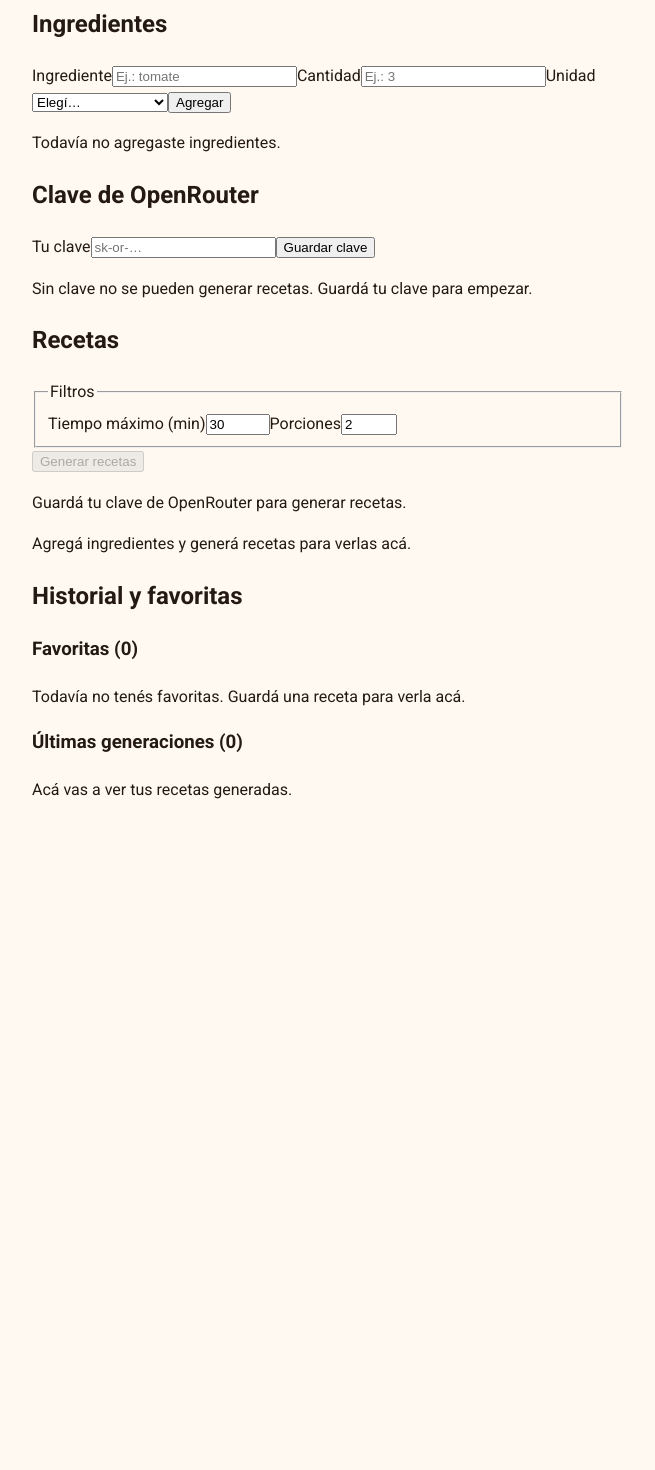
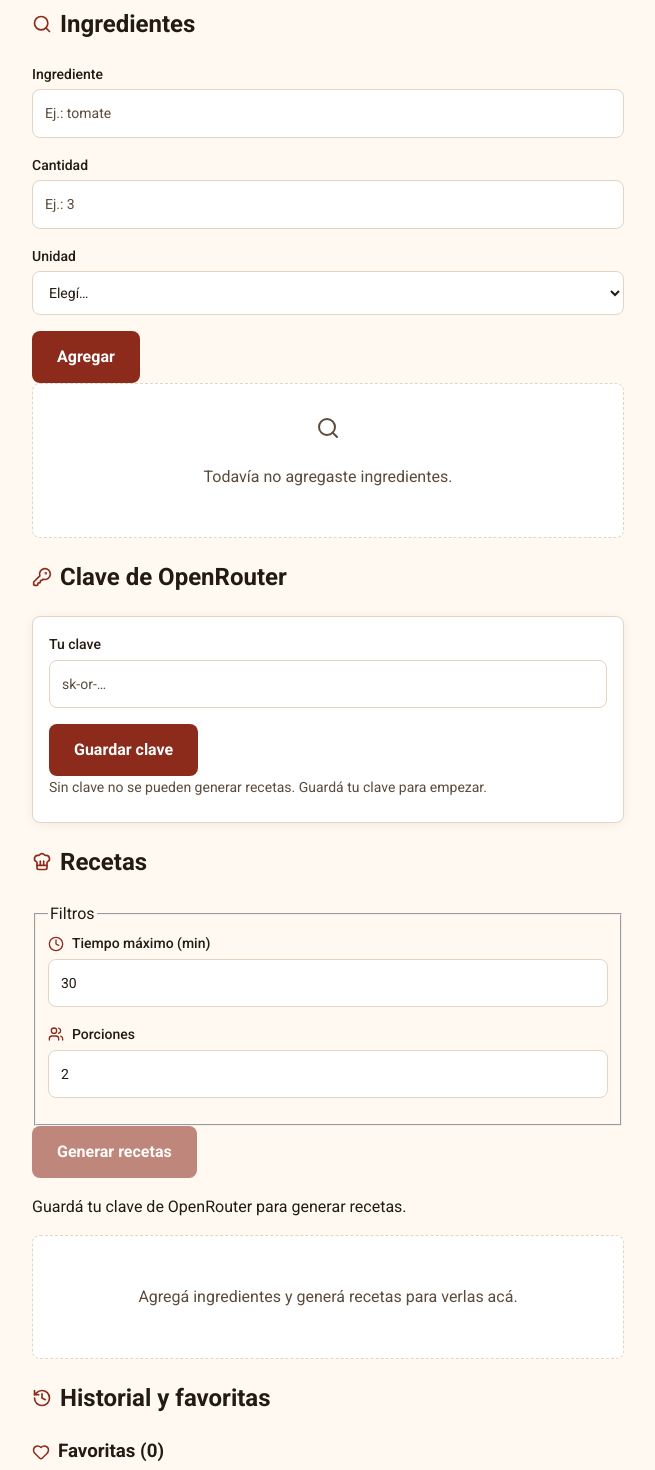
Before and after one commit to LucianoBarberis/MiniChef, a React (Vite) app: page / in a window 1280 px wide. Shown: the part 140-1610 px from the top of the page, without its empty margins (312-967 px from the left). Before the commit the page ends 982 px from the top, so only its background shows below. Built offline with nearby package versions, Linux system fonts and the light colour scheme.

Commit message:
feat(icons): replace XIcon with lucide icons and hook surface classes

```diff
--- a/src/features/ingredients/IngredientsSection.tsx
+++ b/src/features/ingredients/IngredientsSection.tsx
@@ -1,27 +1,8 @@
 import { useRef, useState } from 'react'
+import { Search, X } from 'lucide-react'
 import { UNITS, UNIT_LABELS, type Unit } from '../../lib/storage/ingredients.ts'
 import { INGREDIENT_ERROR_MESSAGES, useIngredients, type IngredientDraft } from './useIngredients.ts'
 import { suggestIngredients } from './staples.ts'
-
-/** Lucide `x` icon (inline SVG: no extra dependency for a single glyph). */
-function XIcon() {
-  return (
-    <svg
-      aria-hidden="true"
-      width="16"
-      height="16"
-      viewBox="0 0 24 24"
-      fill="none"
-      stroke="currentColor"
-      strokeWidth="2"
-      strokeLinecap="round"
-      strokeLinejoin="round"
-    >
-      <path d="M18 6 6 18" />
-      <path d="m6 6 12 12" />
-    </svg>
-  )
-}
 
 /** Shared controller type so App can lift state for the generation section. */
 export type IngredientsController = ReturnType<typeof useIngredients>
@@ -59,9 +40,11 @@ export function IngredientsSection({ controller }: { controller: IngredientsCont
 
   return (
     <section aria-labelledby="ingredientes-titulo">
-      <h2 id="ingredientes-titulo">Ingredientes</h2>
+      <h2 id="ingredientes-titulo" className="section-heading">
+        <Search size={20} aria-hidden="true" /> Ingredientes
+      </h2>
       <form onSubmit={submit}>
-        <label>
+        <label className="field">
           Ingrediente
           <input
             value={name}
@@ -74,7 +57,7 @@ export function IngredientsSection({ controller }: { controller: IngredientsCont
           />
         </label>
         {touched && suggestions.length > 0 && (
-          <ul role="listbox" aria-label="Sugerencias">
+          <ul role="listbox" aria-label="Sugerencias" className="suggestions">
             {suggestions.map((item) => (
               <li key={item}>
                 <button type="button" onClick={() => acceptSuggestion(item)}>
@@ -84,7 +67,7 @@ export function IngredientsSection({ controller }: { controller: IngredientsCont
             ))}
           </ul>
         )}
-        <label>
+        <label className="field">
           Cantidad
           <input
             ref={amountRef}
@@ -94,7 +77,7 @@ export function IngredientsSection({ controller }: { controller: IngredientsCont
             inputMode="decimal"
           />
         </label>
-        <label>
+        <label className="field">
           Unidad
           <select value={unit} onChange={(event) => setUnit(event.target.value as Unit | '')}>
             <option value="">Elegí…</option>
@@ -105,18 +88,26 @@ export function IngredientsSection({ controller }: { controller: IngredientsCont
             ))}
           </select>
         </label>
-        <button type="submit">Agregar</button>
-        {error !== null && <p role="alert">{INGREDIENT_ERROR_MESSAGES[error]}</p>}
+        <button type="submit" className="btn-primary">Agregar</button>
+        {error !== null && <p role="alert" className="alert">{INGREDIENT_ERROR_MESSAGES[error]}</p>}
       </form>
       {ingredients.length === 0 ? (
-        <p>Todavía no agregaste ingredientes.</p>
+        <div className="empty-state">
+          <Search size={24} aria-hidden="true" />
+          <p>Todavía no agregaste ingredientes.</p>
+        </div>
       ) : (
-        <ul aria-label="Tus ingredientes">
+        <ul aria-label="Tus ingredientes" className="chip-list">
           {ingredients.map((item) => (
-            <li key={item.id}>
+            <li key={item.id} className="chip">
               {item.name} {item.amount} {UNIT_LABELS[item.unit]}{' '}
-              <button type="button" aria-label={`Quitar ${item.name}`} onClick={() => remove(item.id)}>
-                <XIcon />
+              <button
+                type="button"
+                className="chip-remove"
+                aria-label={`Quitar ${item.name}`}
+                onClick={() => remove(item.id)}
+              >
+                <X size={16} aria-hidden="true" />
               </button>
             </li>
           ))}
--- a/src/features/recipes/FilterBar.tsx
+++ b/src/features/recipes/FilterBar.tsx
@@ -1,3 +1,4 @@
+import { Clock, Users } from 'lucide-react'
 import { DEFAULT_FILTERS, type GenerationFilters } from '../../lib/prompt/builders.ts'
 
 interface FilterBarProps {
@@ -16,8 +17,10 @@ export function FilterBar({ filters, onChange, disabled }: FilterBarProps) {
   return (
     <fieldset>
       <legend>Filtros</legend>
-      <label>
-        Tiempo máximo (min)
+      <label className="field">
+        <span className="section-heading">
+          <Clock size={16} aria-hidden="true" /> Tiempo máximo (min)
+        </span>
         <input
           type="number"
           min={5}
@@ -32,8 +35,10 @@ export function FilterBar({ filters, onChange, disabled }: FilterBarProps) {
           }
         />
       </label>
-      <label>
-        Porciones
+      <label className="field">
+        <span className="section-heading">
+          <Users size={16} aria-hidden="true" /> Porciones
+        </span>
         <input
           type="number"
           min={1}
--- a/src/features/recipes/GenerationSection.tsx
+++ b/src/features/recipes/GenerationSection.tsx
@@ -1,4 +1,5 @@
 import { useEffect, useRef, useState } from 'react'
+import { ChefHat } from 'lucide-react'
 import { API_ERROR_MESSAGES } from '../../lib/openrouter/errors.ts'
 import type { GenerationPayload, Recipe } from '../../lib/openrouter/recipeSchema.ts'
 import { DEFAULT_FILTERS, type GenerationFilters } from '../../lib/prompt/builders.ts'
@@ -40,11 +41,14 @@ export function GenerationSection({ ingredients, apiKey, onSuccess }: Generation
 
   return (
     <section aria-labelledby="recetas-titulo">
-      <h2 id="recetas-titulo">Recetas</h2>
+      <h2 id="recetas-titulo" className="section-heading">
+        <ChefHat size={20} aria-hidden="true" /> Recetas
+      </h2>
       <form onSubmit={submit}>
         <FilterBar filters={filters} onChange={setFilters} disabled={loading} />
         <button
           type="submit"
+          className="btn-primary"
           disabled={blockedKey || blockedIngredients || loading}
         >
           {loading ? 'Generando…' : 'Generar recetas'}
@@ -52,7 +56,7 @@ export function GenerationSection({ ingredients, apiKey, onSuccess }: Generation
       </form>
       {blockedKey && <p>Guardá tu clave de OpenRouter para generar recetas.</p>}
       {!blockedKey && blockedIngredients && <p>Agregá al menos un ingrediente para generar.</p>}
-      {error !== null && <p role="alert">{API_ERROR_MESSAGES[error]}</p>}
+      {error !== null && <p role="alert" className="alert">{API_ERROR_MESSAGES[error]}</p>}
       <RecipeCards status={status} payload={payload} onSelect={setSelected} />
       <RecipeDetail recipe={selected} onClose={() => setSelected(null)} />
     </section>
--- a/src/features/recipes/HistorySection.tsx
+++ b/src/features/recipes/HistorySection.tsx
@@ -1,3 +1,4 @@
+import { Heart, History } from 'lucide-react'
 import type { StoredRecipe } from '../../lib/storage/history.ts'
 import type { HistoryController } from './useHistory.ts'
 
@@ -13,6 +14,7 @@ function FavoriteButton({
   return (
     <button
       type="button"
+      className="btn-ghost"
       aria-pressed={isFavorite}
       aria-label={isFavorite ? `Quitar ${recipe.title} de favoritas` : `Guardar ${recipe.title} en favoritas`}
       onClick={() => onToggle(recipe.id)}
@@ -33,13 +35,20 @@ export function HistorySection({ controller }: { controller: HistoryController }
 
   return (
     <section aria-labelledby="historial-titulo">
-      <h2 id="historial-titulo">Historial y favoritas</h2>
+      <h2 id="historial-titulo" className="section-heading">
+        <History size={20} aria-hidden="true" /> Historial y favoritas
+      </h2>
       <section aria-labelledby="favoritas-titulo">
-        <h3 id="favoritas-titulo">Favoritas ({favoriteRecipes.length})</h3>
+        <h3 id="favoritas-titulo" className="section-heading">
+          <Heart size={18} aria-hidden="true" /> Favoritas ({favoriteRecipes.length})
+        </h3>
         {favoriteRecipes.length === 0 ? (
-          <p>Todavía no tenés favoritas. Guardá una receta para verla acá.</p>
+          <div className="empty-state">
+            <Heart size={24} aria-hidden="true" />
+            <p>Todavía no tenés favoritas. Guardá una receta para verla acá.</p>
+          </div>
         ) : (
-          <ul aria-label="Tus favoritas">
+          <ul aria-label="Tus favoritas" className="list">
             {favoriteRecipes.map((recipe) => (
               <li key={recipe.id}>
                 {recipe.title}{' '}
@@ -52,19 +61,26 @@ export function HistorySection({ controller }: { controller: HistoryController }
       <section aria-labelledby="generaciones-titulo">
         <h3 id="generaciones-titulo">Últimas generaciones ({entries.length})</h3>
         {entries.length === 0 ? (
-          <p>Acá vas a ver tus recetas generadas.</p>
+          <div className="empty-state">
+            <History size={24} aria-hidden="true" />
+            <p>Acá vas a ver tus recetas generadas.</p>
+          </div>
         ) : (
           entries.map((entry) => (
-            <article key={entry.id}>
-              <h4>
+            <article key={entry.id} className="card">
+              <h4 className="card-title">
                 {new Date(entry.createdAt).toLocaleString('es')} ({entry.recipes.length}{' '}
                 {entry.recipes.length === 1 ? 'receta' : 'recetas'})
               </h4>
-              <ul>
+              <ul className="list">
                 {entry.recipes.map((recipe) => (
                   <li key={recipe.id}>
                     {recipe.title}
-                    {!recipe.strict && ' · flexible'}{' '}
+                    {!recipe.strict && (
+                      <>
+                        {' '}<span className="badge">flexible</span>
+                      </>
+                    )}{' '}
                     <FavoriteButton
                       recipe={recipe}
                       isFavorite={favorites.includes(recipe.id)}
--- a/src/features/recipes/RecipeCards.tsx
+++ b/src/features/recipes/RecipeCards.tsx
@@ -10,17 +10,17 @@ interface RecipeCardsProps {
 function RecipeCard({ recipe, onSelect }: { recipe: Recipe; onSelect: (recipe: Recipe) => void }) {
   return (
     <li>
-      <article>
-        <h4>{recipe.title}</h4>
-        <p>
+      <article className="card">
+        <h4 className="card-title">{recipe.title}</h4>
+        <p className="card-meta">
           {recipe.timeMin} min · {recipe.servings} porciones
         </p>
         {!recipe.strict && (
-          <p>
+          <p className="card-missing">
             Te faltan: {recipe.missing.join(', ')}
           </p>
         )}
-        <button type="button" onClick={() => onSelect(recipe)}>
+        <button type="button" className="btn-ghost" onClick={() => onSelect(recipe)}>
           Ver detalle
         </button>
       </article>
@@ -49,19 +49,29 @@ function SkeletonList() {
 export function RecipeCards({ status, payload, onSelect }: RecipeCardsProps) {
   if (status === 'loading') return <SkeletonList />
   if (status === 'idle' || payload === null) {
-    return <p>Agregá ingredientes y generá recetas para verlas acá.</p>
+    return (
+      <div className="empty-state">
+        <p>Agregá ingredientes y generá recetas para verlas acá.</p>
+      </div>
+    )
   }
   if (payload.strict.length === 0 && payload.flexible.length === 0) {
-    return <p>No salieron recetas. Probá con otros ingredientes o filtros.</p>
+    return (
+      <div className="empty-state">
+        <p>No salieron recetas. Probá con otros ingredientes o filtros.</p>
+      </div>
+    )
   }
   return (
     <div>
       <section aria-labelledby="estrictas-titulo">
         <h3 id="estrictas-titulo">Con lo que tenés ({payload.strict.length})</h3>
         {payload.strict.length === 0 ? (
-          <p>Ninguna receta usa solo lo que tenés.</p>
+          <div className="empty-state">
+            <p>Ninguna receta usa solo lo que tenés.</p>
+          </div>
         ) : (
-          <ul>
+          <ul className="card-grid">
             {payload.strict.map((recipe) => (
               <RecipeCard key={recipe.id} recipe={recipe} onSelect={onSelect} />
             ))}
@@ -71,9 +81,11 @@ export function RecipeCards({ status, payload, onSelect }: RecipeCardsProps) {
       <section aria-labelledby="flexibles-titulo">
         <h3 id="flexibles-titulo">Con 1 o 2 faltantes ({payload.flexible.length})</h3>
         {payload.flexible.length === 0 ? (
-          <p>Ninguna receta flexible esta vez.</p>
+          <div className="empty-state">
+            <p>Ninguna receta flexible esta vez.</p>
+          </div>
         ) : (
-          <ul>
+          <ul className="card-grid">
             {payload.flexible.map((recipe) => (
               <RecipeCard key={recipe.id} recipe={recipe} onSelect={onSelect} />
             ))}
--- a/src/features/recipes/RecipeDetail.tsx
+++ b/src/features/recipes/RecipeDetail.tsx
@@ -21,15 +21,16 @@ export function RecipeDetail({ recipe, onClose }: RecipeDetailProps) {
   return (
     <div
       role="presentation"
+      className="dialog-overlay"
       onClick={onClose}
     >
-      <div role="dialog" aria-modal="true" aria-label={recipe.title} onClick={(event) => event.stopPropagation()}>
-        <h3>{recipe.title}</h3>
-        <p>
+      <div role="dialog" aria-modal="true" aria-label={recipe.title} className="dialog" onClick={(event) => event.stopPropagation()}>
+        <h3 className="card-title">{recipe.title}</h3>
+        <p className="card-meta">
           {recipe.timeMin} min · {recipe.servings} porciones
         </p>
         <h4>Ingredientes</h4>
-        <ul>
+        <ul className="list">
           {recipe.owned.map((item) => (
             <li key={item}>{item}</li>
           ))}
@@ -38,12 +39,12 @@ export function RecipeDetail({ recipe, onClose }: RecipeDetailProps) {
           ))}
         </ul>
         <h4>Pasos</h4>
-        <ol>
+        <ol className="list">
           {recipe.steps.map((step, index) => (
             <li key={index}>{step}</li>
           ))}
         </ol>
-        <button type="button" onClick={onClose}>
+        <button type="button" className="btn-ghost" onClick={onClose}>
           Cerrar
         </button>
       </div>
--- a/src/features/settings/KeyVault.tsx
+++ b/src/features/settings/KeyVault.tsx
@@ -1,4 +1,5 @@
 import { useState } from 'react'
+import { KeyRound } from 'lucide-react'
 import { apiKeyStore } from '../../lib/storage/apiKey.ts'
 
 /** localStorage-only vault. The key is never hardcoded or logged. */
@@ -45,18 +46,20 @@ export function KeyVault({ controller }: { controller: KeyVaultController }) {
 
   return (
     <section aria-labelledby="clave-titulo">
-      <h2 id="clave-titulo">Clave de OpenRouter</h2>
+      <h2 id="clave-titulo" className="section-heading">
+        <KeyRound size={20} aria-hidden="true" /> Clave de OpenRouter
+      </h2>
       {hasKey ? (
-        <div>
-          <p>Clave guardada: <code>{maskKey(apiKey ?? '')}</code></p>
-          <button type="button" onClick={remove}>
+        <div className="card">
+          <p className="card-meta">Clave guardada: <code>{maskKey(apiKey ?? '')}</code></p>
+          <button type="button" className="btn-ghost" onClick={remove}>
             Eliminar clave
           </button>
         </div>
       ) : (
-        <div>
+        <div className="card">
           <form onSubmit={submit}>
-            <label>
+            <label className="field">
               Tu clave
               <input
                 type="password"
@@ -66,10 +69,10 @@ export function KeyVault({ controller }: { controller: KeyVaultController }) {
                 autoComplete="off"
               />
             </label>
-            <button type="submit">Guardar clave</button>
-            {error !== null && <p role="alert">{error}</p>}
+            <button type="submit" className="btn-primary">Guardar clave</button>
+            {error !== null && <p role="alert" className="alert">{error}</p>}
           </form>
-          <p>Sin clave no se pueden generar recetas. Guardá tu clave para empezar.</p>
+          <p className="card-meta">Sin clave no se pueden generar recetas. Guardá tu clave para empezar.</p>
         </div>
       )}
     </section>
```
